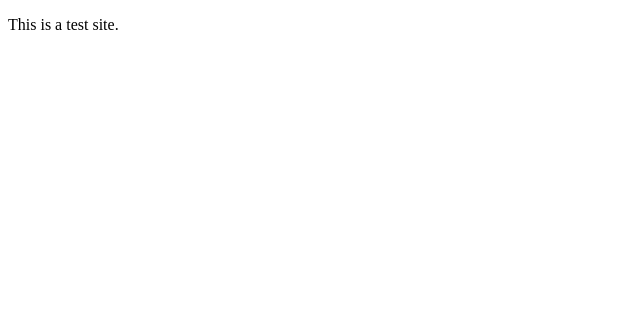
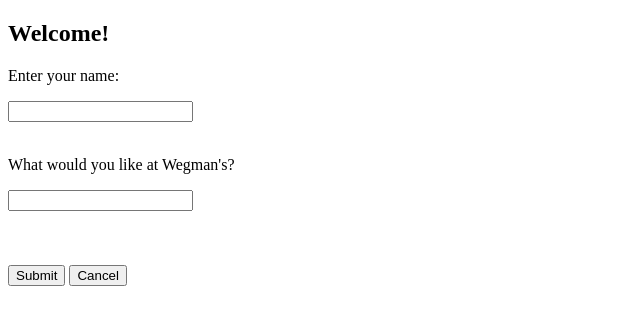
Before and after one commit to mdang8/mdang.github.io, a plain HTML site: page index.html in a window 1280 px wide. Shown: the whole page, without its empty margins (0-640 px from the left). Drawn offline with Linux system fonts and the light colour scheme.

Commit message:
Update index.html

```diff
--- a/index.html
+++ b/index.html
@@ -2,9 +2,28 @@
 <html>
   <head>
     <title>Welcome to my test site!</title>
-    <script>alert("Test");</script>
   </head>
   <body>
-    <p>This is a test site.</p>
+    <h2>Welcome!</h2>
+    <form>
+      <p>Enter your name:</p>
+      <input type="text" id="name"><br><br>
+      <p>What would you like at Wegman's?</p>
+      <input type="text" id="name"><br><br><br><br>
+      <button id="submitButton" onclick="submitForm()">Submit</button>
+      <button id="cancelButton" onclick="cancel()">Cancel</button>
+    </form>
   </body>
+  <script>
+    function submitForm() {
+      var x = document.getElementById('name').value;
+      if (x == "Steve" || x == "steve") {
+        alert("Sorry, but you a byottcchhh!!!");
+        window.open("http://i.imgur.com/xgz9nkR.gif", "OHHHHH", "height=240,width=320");
+      }
+      else {
+        alert("Okay " + x + ", I'll be sure to get that for you.");
+      }
+    }
+  </script>
 </html>
```
